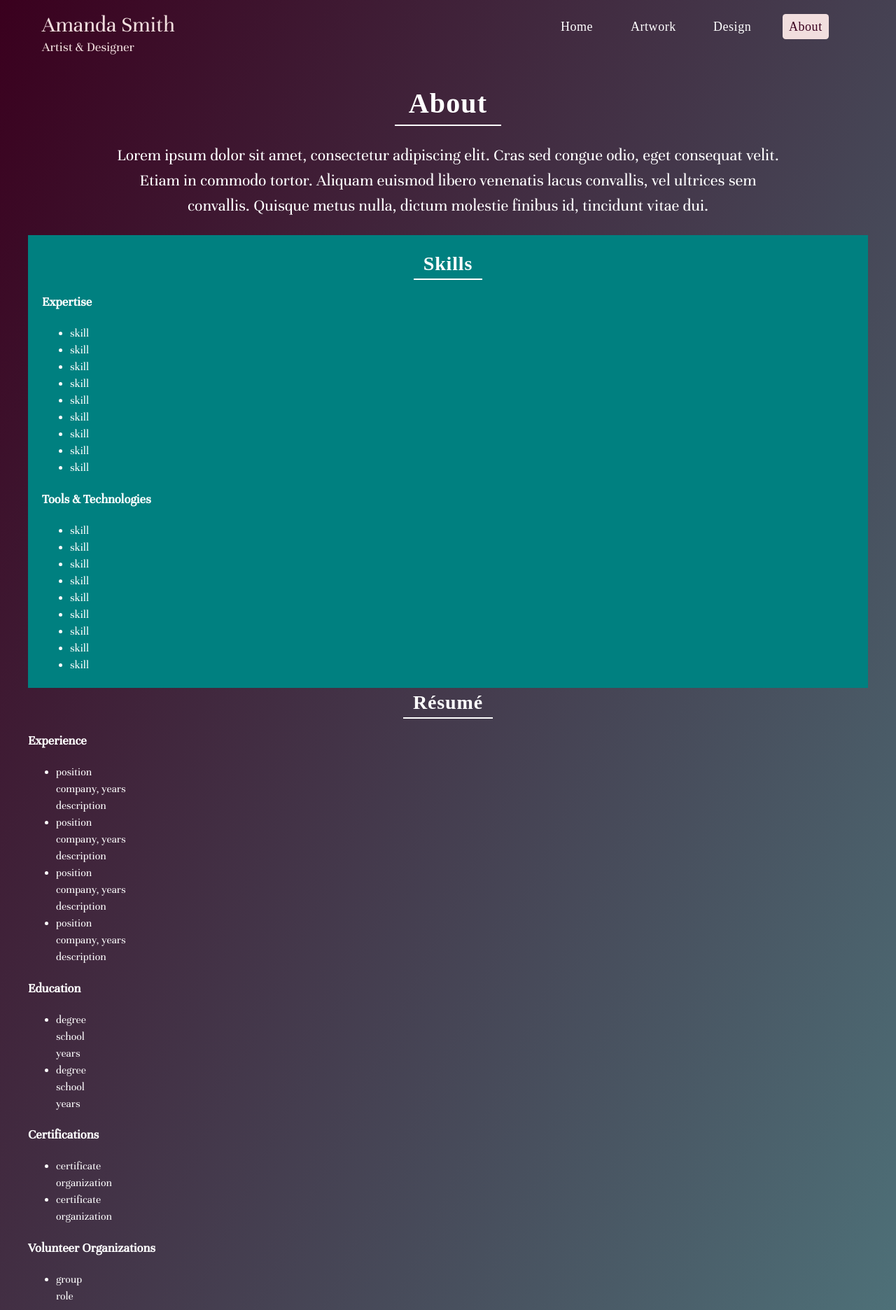
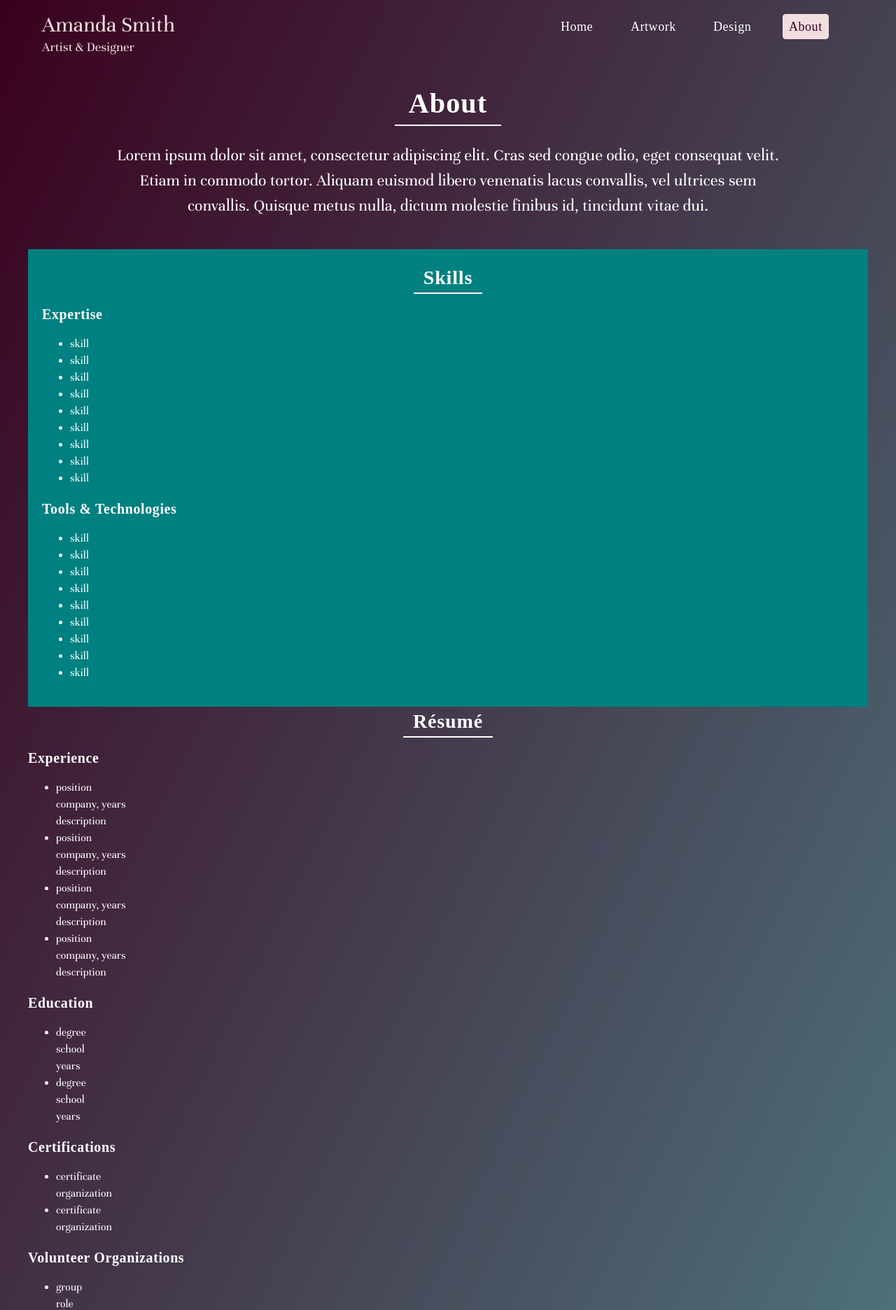
Before and after one commit to asmithorn/asmithorn.github.io, a Jekyll site: the page built from about/index.html, in a window 1280 px wide. Shown: the top 1872 px of the page at 70% size. Built offline with Jekyll 4.4.1, drawn with Linux system fonts in a browser that asks for light colours; some web fonts are replaced.

Commit message:
about styling2

```diff
--- a/about/index.html
+++ b/about/index.html
@@ -2,7 +2,7 @@
 layout: default
 ---
 <div class="o-row o-row--1200">
-  <section class="u-margin--b-20 u-margin--w-20-120">
+  <section class="u-padding--b-20 u-margin--w-20-120">
     <header>
       <h1 class="u-row-header">About</h1>
     </header>
@@ -15,7 +15,7 @@ layout: default
 
 
 <div class="o-row o-row--1200 u-bg--teal">
-  <section class="u-margin--20">
+  <section class="u-padding--20">
     <header><h2 class="u-row-header">Skills</h2></header>
     <h3>Expertise</h3>
     <ul>
--- a/css/style.scss
+++ b/css/style.scss
@@ -131,6 +131,13 @@ h2 {
   margin: 0 0 0.5em 0;
 }
 
+h3 {
+  font-family: 'unnabold';
+  font-size: 1.25em;
+  letter-spacing: $tracking;
+  margin: 0 0 0.5em 0;
+}
+
 
 
 
@@ -220,10 +227,9 @@ h2 {
 .u-image--round {border-radius: 50%;}
 
 
-.u-margin--20 {margin: 1.25em;}
-.u-margin--b-20 {margin-bottom: 1.25em;}
 .u-margin--w-20-120 {margin: 0 1.25em;}
 .u-padding--20 {padding: 1.25em;}
+.u-padding--b-20 {padding-bottom: 1.25em;}
 
 
 
```
